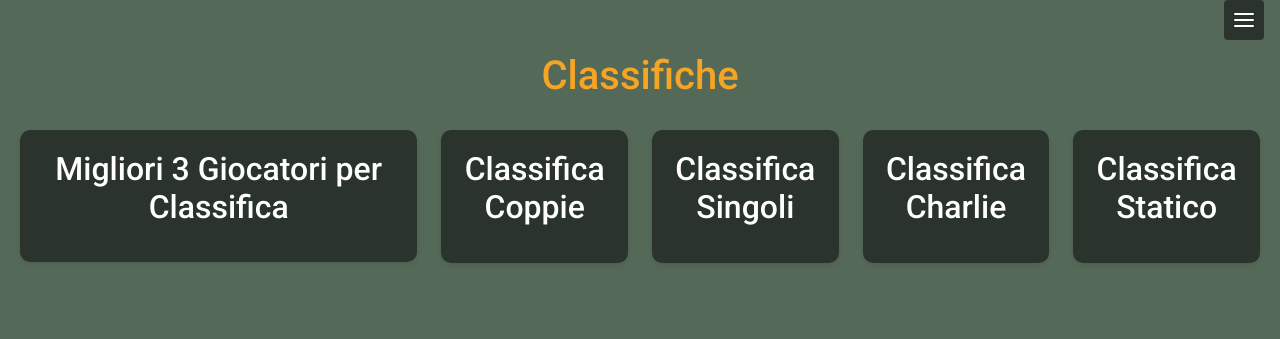
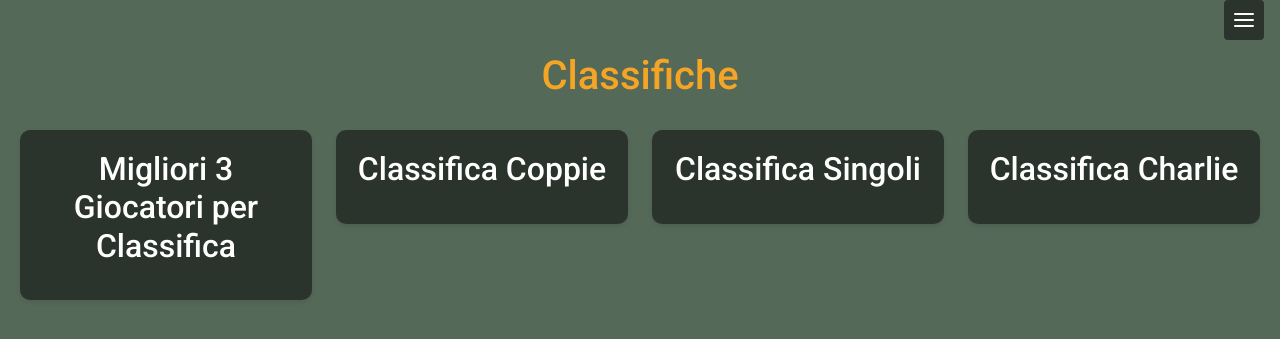
Before and after one commit to samuelsalzillo/software-comicon, a Flask app: page /scoring in a window 1280 px wide. Shown: the part 16-355 px from the top of the page. Run offline with Flask 3, Linux system fonts and the light colour scheme; data that the repository does not hold is empty; some libraries are stand-ins or nearby versions.

Commit message:
Last Edit 03/05

```diff
--- a/main.py
+++ b/main.py
@@ -360,6 +360,15 @@ class GameBackend:
                     LIMIT 3
                 """, (player_type,))
                 top_qualified_scores_result = cursor.fetchall()
+
+
+                cursor.execute("""
+                    SELECT score FROM scoring
+                    WHERE player_type = ?
+                    ORDER BY score ASC
+                    LIMIT 1
+                """, (player_type,))
+                top_player_today_result = cursor.fetchall()
                 # ---- FINE MODIFICA ----
 
                 conn.close() # Chiudi connessione dopo la query
@@ -367,6 +376,9 @@ class GameBackend:
             # Elabora i risultati dalla tabella dei qualificati
             top_qualified_scores = [float(row[0]) for row in top_qualified_scores_result if row[0] is not None]
             logging.debug(f"[QUAL CHECK NEW] Top 3 qualified scores found: {top_qualified_scores}")
+
+            top_player_today = [float(row[0]) for row in top_player_today_result if row[0] is not None]
+            logging.debug(f"[QUAL CHECK NEW] Top 3 qualified scores found: {top_player_today}")
 
             # Logica di qualificazione basata sui top 3 qualificati
             if len(top_qualified_scores) < 3:
@@ -377,10 +389,17 @@ class GameBackend:
                 logging.debug(f"[QUAL CHECK NEW] Qualifies because less than 3 players are currently qualified for type {player_type}.")
             # elif score_minutes <= top_qualified_scores[-1] + 1e-9: # Aggiungi tolleranza se lavori con float che possono avere imprecisioni
             elif score_minutes <= top_qualified_scores[-1]:
+                 if score_minutes <= top_player_today[0]:
+                    is_qualified = True
+                    reason = 'beats_current_top_3 & top_today' # Motivo: batte i top 3 attuali
+                 else:
                  # Il punteggio è migliore o uguale al terzo miglior punteggio attuale dei qualificati
-                 is_qualified = True
-                 reason = 'beats_current_top_3' # Motivo: batte i top 3 attuali
-                 logging.debug(f"[QUAL CHECK NEW] Qualifies by beating or matching the current 3rd best qualified score ({top_qualified_scores[-1]}) for type {player_type}.")
+                    is_qualified = True
+                    reason = 'beats_current_top_3' # Motivo: batte i top 3 attuali
+                    logging.debug(f"[QUAL CHECK NEW] Qualifies by beating or matching the current 3rd best qualified score ({top_qualified_scores[-1]}) for type {player_type}.")
+            elif score_minutes <= top_player_today[0]:
+                is_qualified = True
+                reason = 'top_today' # Motivo: migliore della giornata
             else:
                  # Il punteggio non è abbastanza buono per entrare nei top 3 attuali
                  logging.debug(f"[QUAL CHECK NEW] Does not qualify. Score {score_minutes} is not better than the 3rd best qualified score ({top_qualified_scores[-1]}) for type {player_type}.")
--- a/templates/scoring.html
+++ b/templates/scoring.html
@@ -34,35 +34,29 @@
 <h1>Classifiche</h1>
 
 <div class="row" style="align-items: baseline; row-gap: 20px">
-  <div class="col-4">
+  <div class="col-3">
     <div class="top-players leaderboard">
       <h2>Migliori 3 Giocatori per Classifica</h2>
       <div id="top-players-container"></div>
     </div>
   </div>
-  <div class="col-2">
+  <div class="col-3">
     <div class="leaderboard">
       <h2>Classifica Coppie</h2>
       <ul id="couples-leaderboard"></ul>
     </div>
   </div>
 
-  <div class="col-2">
+  <div class="col-3">
     <div class="leaderboard">
       <h2>Classifica Singoli</h2>
       <ul id="singles-leaderboard"></ul>
     </div>
   </div>
-  <div class="col-2">
+  <div class="col-3">
     <div class="leaderboard">
       <h2>Classifica Charlie</h2>
       <ul id="charlie-leaderboard"></ul>
-    </div>
-  </div>
-  <div class="col-2">
-    <div class="leaderboard">
-      <h2>Classifica Statico</h2>
-      <ul id="statico-leaderboard"></ul>
     </div>
   </div>
 
@@ -81,9 +75,7 @@
           const charlieLeaderboard = document.getElementById(
             "charlie-leaderboard"
           );
-          const staticoLeaderboard = document.getElementById(
-            "statico-leaderboard"
-          );
+
           const topPlayersContainer = document.getElementById(
             "top-players-container"
           );
@@ -91,7 +83,6 @@
           couplesLeaderboard.innerHTML = "";
           singlesLeaderboard.innerHTML = "";
           charlieLeaderboard.innerHTML = "";
-          staticoLeaderboard.innerHTML = "";
           topPlayersContainer.innerHTML = "";
 
           function createPlayerDiv(player, index) {
@@ -151,10 +142,6 @@
             charlieLeaderboard.appendChild(createPlayerDiv(player, index));
           });
 
-          data.statico.forEach((player, index) => {
-            staticoLeaderboard.appendChild(createPlayerDiv(player, index));
-          });
-
           // Aggiungi i migliori 3 giocatori per ogni classifica
           fetch("/leaderboard/top3")
             .then((response) => response.json())
```
